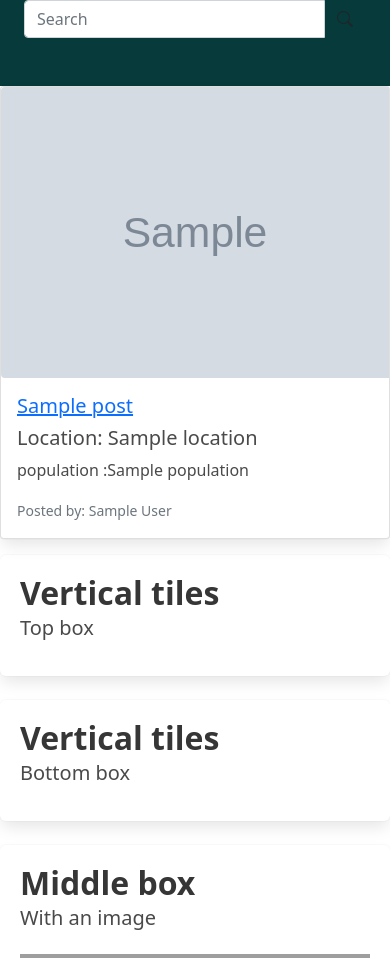
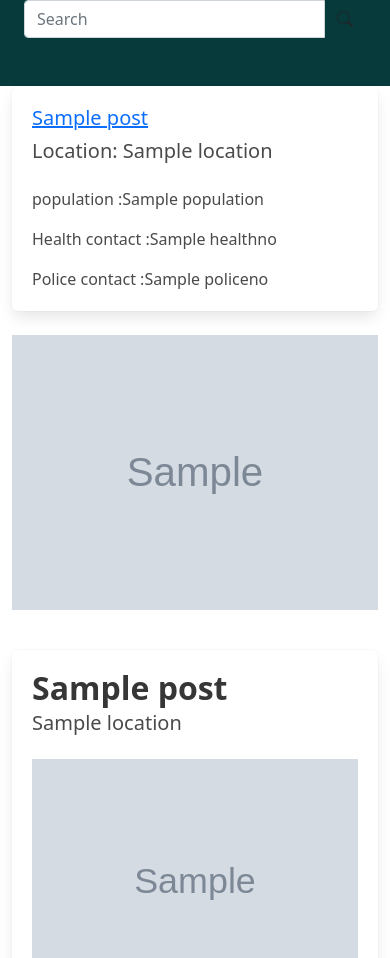
Before and after one commit to peter-wairimu/gossip_mtaani, a Django app: template mtaani/templates/index.html in a window 390 px wide. Shown: the part 126-1084 px from the top of the page. Run offline with Django 3.2, Linux system fonts and the light colour scheme; the template is opened without the code that fills it: most values are stand-ins (such as "Sample title", 1, 10 or a date in 2020); grey boxes marked "Sample" are stand-in pictures; some libraries are stand-ins or nearby versions; grey boxes are pictures that could not be loaded.

Commit message:
modified the page

```diff
--- a/mtaani/forms.py
+++ b/mtaani/forms.py
@@ -42,6 +42,8 @@ class PostForm(forms.ModelForm):
             'location',
             'population',
             'image',
+            'healthno',
+            'policeno'
 
 
         ]
--- a/mtaani/templates/index.html
+++ b/mtaani/templates/index.html
@@ -1,79 +1,48 @@
 {% extends 'accounts/base.html' %}
 {% block content %}
-
-
-{% for post in posts %}
-
-<div class="card mb-3" style="max-width: 540px;">
-  <div class="row g-0">
-    <div class="col-md-4">
-      <img src="{{post.image.url}}" class="img-fluid rounded-start" alt="...">
-    </div>
-    <div class="col-md-8">
-      <div class="card-body">
-        <a href="{% url 'photo' post.id%}"><h5 class="card-title">{{ post.Name }}</h5></a>
-        <h5 class="card-title">Location: {{ post.location }}</h5>
-        <p class="card-text">population :{{post.population}}</p>
-        <p class="card-text"><small class="text-muted">Posted by: {{post.author}}</small></p>
-      </div>
-    </div>
 
 
 
 
 
-
-  </div>
-</div>
-
-
-{% endfor %}
-
-
-
-
-
-
+{% for post in posts %}
+<div class="container">
 <div class="tile is-ancestor">
   <div class="tile is-vertical is-8">
     <div class="tile">
       <div class="tile is-parent is-vertical">
         <article class="tile is-child box">
-          <p class="title">Vertical tiles</p>
-          <p class="subtitle">Top box</p>
+          <a href="{% url 'photo' post.id%}"><h5 class="card-title">{{ post.Name }}</h5></a>
+          <p class="subtitle">Location: {{ post.location }}</p>
+          <p class="card-text">population :{{post.population}}</p>
+          <p class="card-text">Health contact :{{ post.healthno }}</p>
+          <p class="card-text">Police contact :{{ post.policeno }}</p>
         </article>
-        <article class="tile is-child box">
-          <p class="title">Vertical tiles</p>
-          <p class="subtitle">Bottom box</p>
-        </article>
+        {% if post.image %}
+        <figure class="image is-4by3">
+          <img src="{{post.image.url}}">
+        </figure>
+        {% endif %}
       </div>
       <div class="tile is-parent">
         <article class="tile is-child box">
-          <p class="title">Middle box</p>
-          <p class="subtitle">With an image</p>
+          <p class="title">{{ post.Name }}</p>
+          <p class="subtitle">{{ post.location }}</p>
+          {% if post.image %}
           <figure class="image is-4by3">
-            <img src="https://bulma.io/images/placeholders/640x480.png">
+            <img src="{{post.image.url}}">
           </figure>
+        {% endif %}
         </article>
       </div>
     </div>
 
   </div>
-  <div class="tile is-parent">
-    <article class="tile is-child box">
-      <div class="content">
-        <p class="title">Tall column</p>
-        <p class="subtitle">With even more content</p>
-        <div class="content">
-          <p>Lorem ipsum dolor sit amet, consectetur adipiscing elit. Etiam semper diam at erat pulvinar, at pulvinar felis blandit. Vestibulum volutpat tellus diam, consequat gravida libero rhoncus ut. Morbi maximus, leo sit amet vehicula eleifend, nunc dui porta orci, quis semper odio felis ut quam.</p>
-          <p>Suspendisse varius ligula in molestie lacinia. Maecenas varius eget ligula a sagittis. Pellentesque interdum, nisl nec interdum maximus, augue diam porttitor lorem, et sollicitudin felis neque sit amet erat. Maecenas imperdiet felis nisi, fringilla luctus felis hendrerit sit amet. Aenean vitae gravida diam, finibus dignissim turpis. Sed eget varius ligula, at volutpat tortor.</p>
-          <p>Integer sollicitudin, tortor a mattis commodo, velit urna rhoncus erat, vitae congue lectus dolor consequat libero. Donec leo ligula, maximus et pellentesque sed, gravida a metus. Cras ullamcorper a nunc ac porta. Aliquam ut aliquet lacus, quis faucibus libero. Quisque non semper leo.</p>
-        </div>
-      </div>
-    </article>
-  </div>
+
 </div>
 
 
+</div>
+{% endfor %}
 
 {% endblock%}
--- a/mtaani/views.py
+++ b/mtaani/views.py
@@ -108,7 +108,7 @@ def create_post(request):
     if request.method == "POST":
         form = PostForm(request.POST,request.FILES)
         if form.is_valid:
-            post = form.save(commit= False)
+            post = form.save(commit= True)
             post.author = current_user
             post.save()
         return redirect('home')
```
Also changed, not shown: media/simon.jpg (added), media/simon1.jpg (added).
